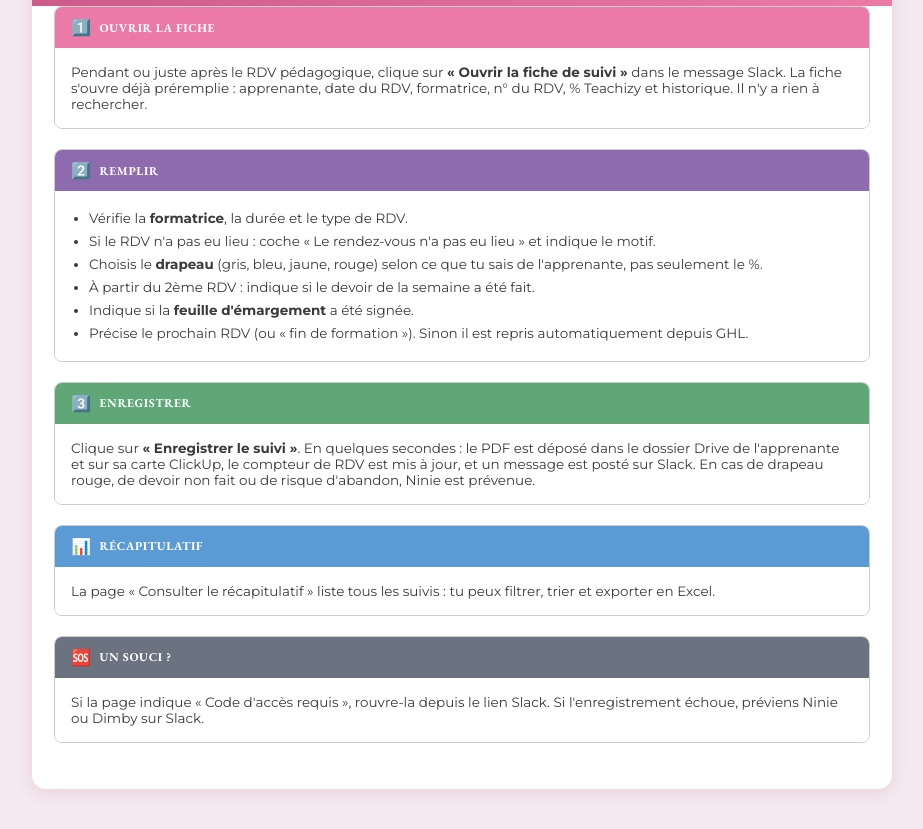
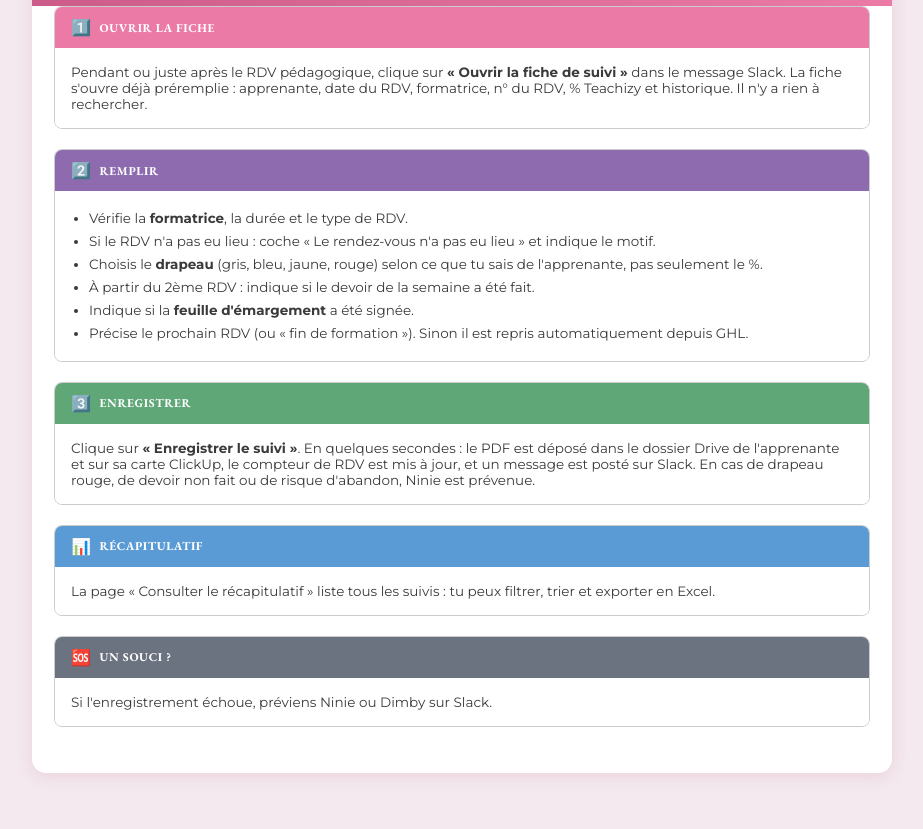
Before and after one commit to formelle-bit/suivi-hebdo, a plain HTML site: page guide.html in a window 1280 px wide. Shown: the part 124-953 px from the top of the page, without its empty margins (178-1101 px from the left). Drawn offline with nearby package versions, Linux system fonts and the light colour scheme.

Commit message:
Add files via upload

```diff
--- a/guide.html
+++ b/guide.html
@@ -35,7 +35,7 @@
       La page « Consulter le récapitulatif » liste tous les suivis : tu peux filtrer, trier et exporter en Excel.
     </div></div>
     <div class="section"><div class="section-header gris"><span class="icon">🆘</span> Un souci ?</div><div class="section-body">
-      Si la page indique « Code d'accès requis », rouvre-la depuis le lien Slack. Si l'enregistrement échoue, préviens Ninie ou Dimby sur Slack.
+      Si l'enregistrement échoue, préviens Ninie ou Dimby sur Slack.
     </div></div>
   </div>
 </div>
```
Also changed, not shown: index.html (+1 -1 lines).
